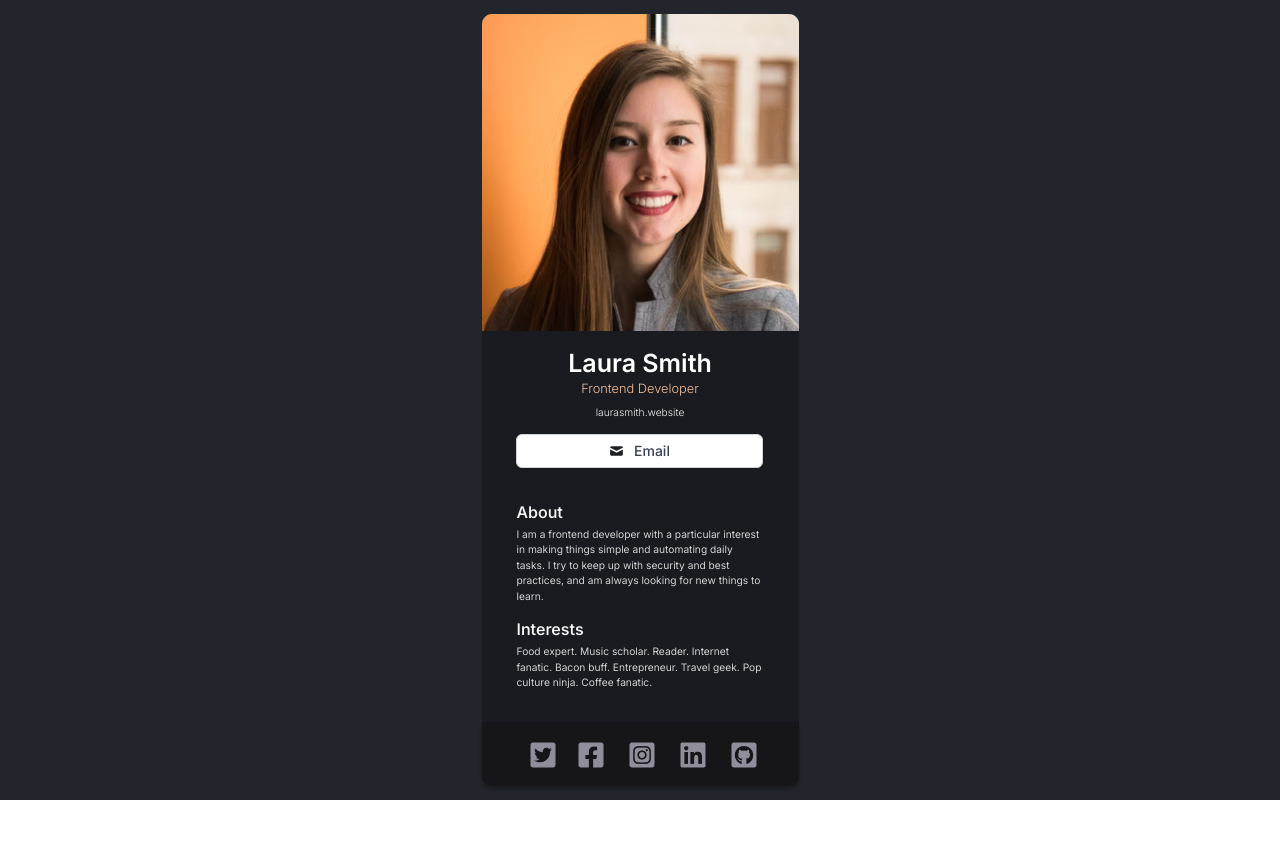
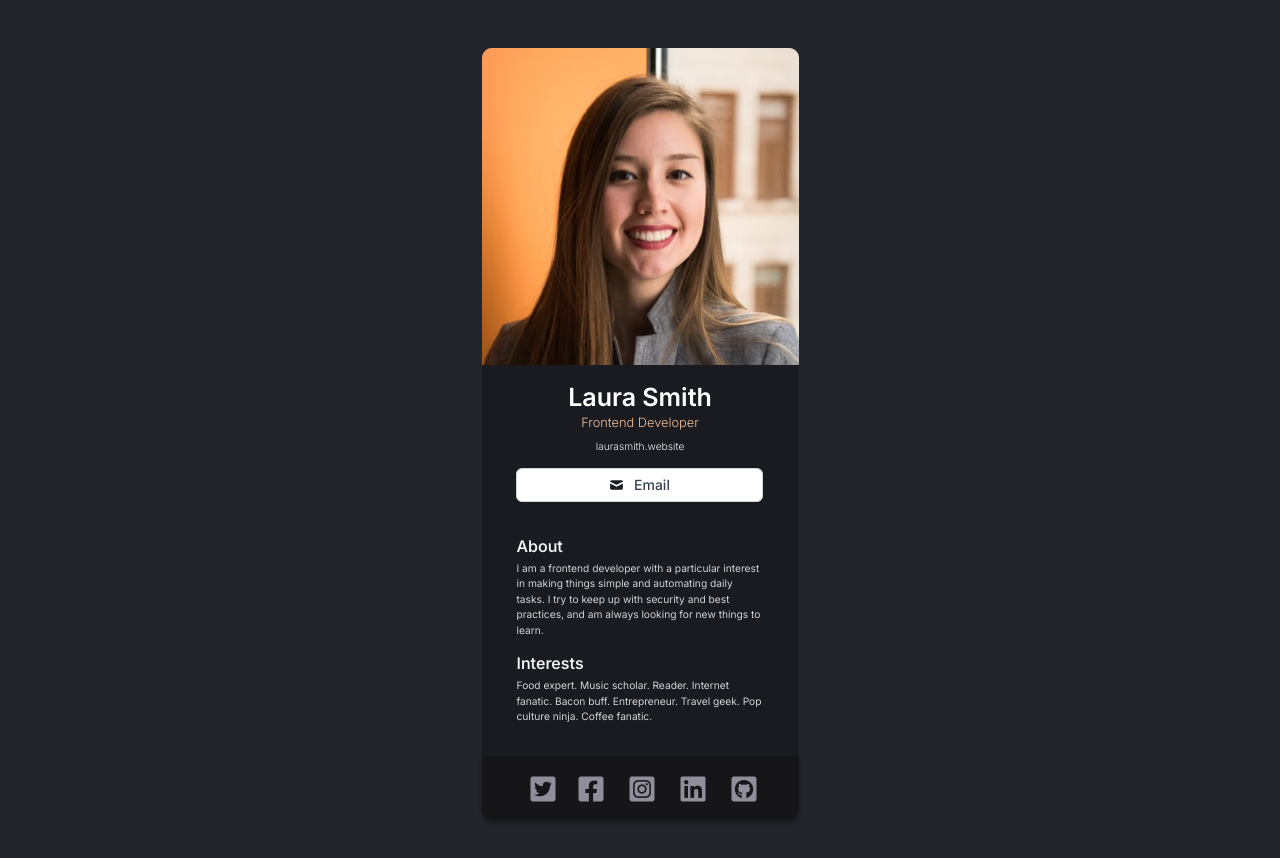
Before and after one commit to BlueOCN/DigitalBusinessCard, a React (Vite) app in the folder digitalBusinessCardB/: page / in a window 1280 px wide. Shown: the top 858 px of the page. Before the commit the page ends 800 px from the top, so only its background shows below. Built offline with nearby package versions, Linux system fonts and the light colour scheme.

Commit message:
Card B Layout Update

```diff
--- a/digitalBusinessCardB/src/stylesheet.css
+++ b/digitalBusinessCardB/src/stylesheet.css
@@ -9,6 +9,9 @@
     height: 100vh;
     top: 0px;
     left: 0px;
+
+    min-width: 550px;
+    min-height: 868px;
 
     background: #23252C;
 }
```
